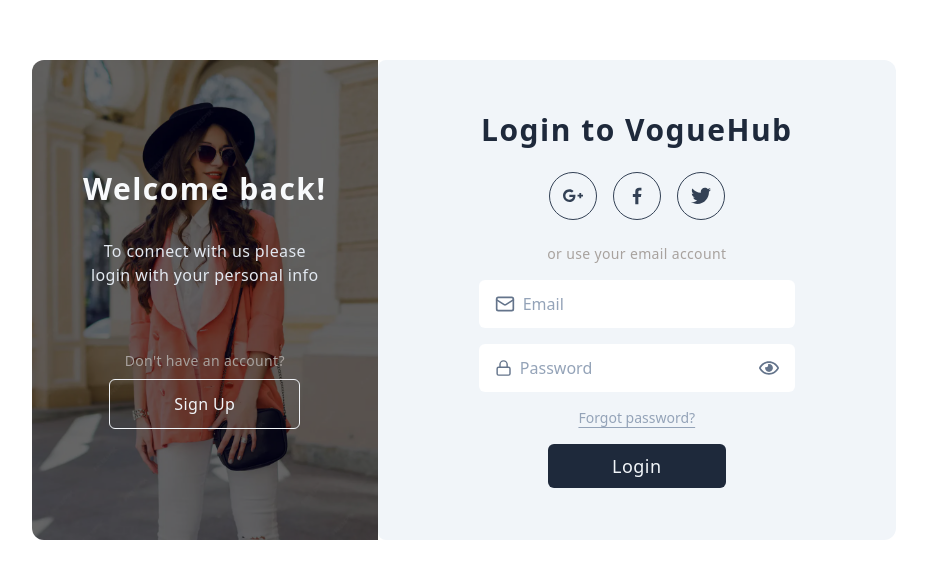
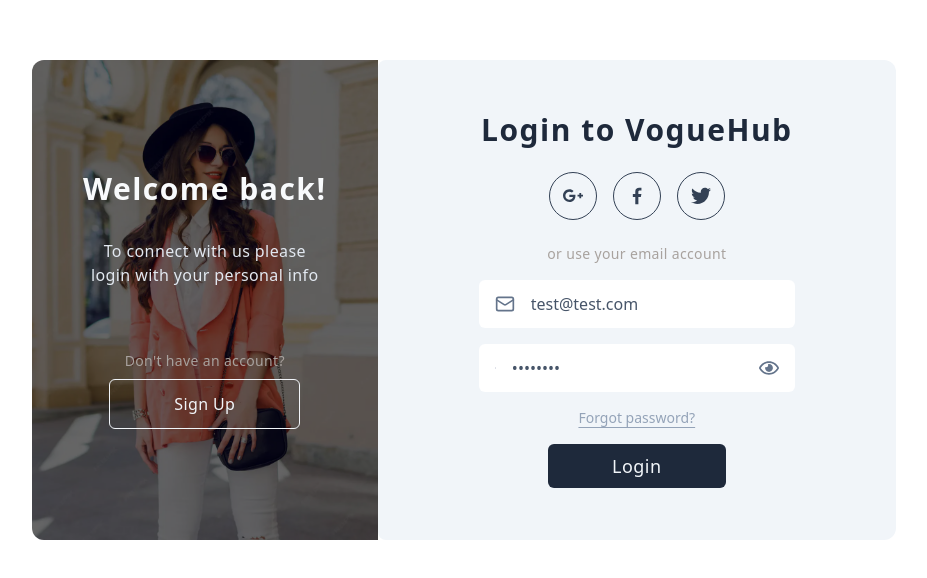
Before and after one commit to akashpatil8/voguehub, a React (Vite) app: page /login in a window 1280 px wide. Shown: the part 140-718 px from the top of the page, without its empty margins (176-1103 px from the left). Built offline with nearby package versions, Linux system fonts and the light colour scheme.

Commit message:
default user login

```diff
--- a/src/components/LoginForm.jsx
+++ b/src/components/LoginForm.jsx
@@ -25,12 +25,13 @@
       onSubmit={handleSubmit(onSubmit)}
       className="mt-2 flex flex-col items-center lg:w-[65%]"
     >
-      <div className="my-2 flex w-full items-center gap-2 rounded-sm bg-white px-2 py-2 lg:rounded-md lg:px-4">
+      <div className="my-2 flex w-full items-center gap-2 rounded-sm bg-white px-2 py-2 lg:gap-4 lg:rounded-md lg:px-4">
         <LuMail className="text-slate-500 lg:text-xl" />
         <input
           id="email"
           type="text"
           placeholder="Email"
+          value="test@test.com"
           disabled={isPending}
           {...register("email", { required: "This field is required" })}
           className="h-6 text-sm text-slate-600 placeholder:text-slate-400 focus:outline-none lg:h-8 lg:text-base lg:placeholder:text-base"
@@ -42,12 +43,13 @@
         )}
       </div>
 
-      <div className="my-2 flex w-full items-center gap-2 rounded-sm bg-white  px-2 py-2 lg:rounded-md lg:px-4">
+      <div className="my-2 flex w-full items-center gap-2 rounded-sm bg-white px-2 py-2 lg:gap-4 lg:rounded-md lg:px-4">
         <LuLock className="text-slate-500 lg:text-xl" />
         <input
           id="password"
           type={showPassword ? "text" : "password"}
           placeholder="Password"
+          value="test1234"
           disabled={isPending}
           {...register("password", { required: "This field is required" })}
           className="h-6 text-sm text-slate-600 placeholder:text-slate-400 focus:outline-none lg:h-8 lg:text-base lg:placeholder:text-base"
--- a/src/index.css
+++ b/src/index.css
@@ -10,16 +10,16 @@
   box-sizing: border-box;
 }
 
-.scrollbar::-webkit-scrollbar {
+html::-webkit-scrollbar {
   width: 10px;
 }
 
-.scrollbar::-webkit-scrollbar-track {
+html::-webkit-scrollbar-track {
   border-radius: 8px;
   background-color: #e7e7e7;
 }
 
-.scrollbar::-webkit-scrollbar-thumb {
+html::-webkit-scrollbar-thumb {
   border-radius: 8px;
   background-color: #b3b3b3;
 }
--- a/src/pages/Bag.jsx
+++ b/src/pages/Bag.jsx
@@ -61,7 +61,7 @@
                 initial="initial"
                 animate="final"
                 custom={0.4}
-                className="scrollbar my-4 h-[280px] overflow-y-auto lg:my-0 lg:pr-4"
+                className=" my-4 h-[280px] overflow-y-auto lg:my-0 lg:pr-4"
               >
                 {bagItems.map((item) => (
                   <BagItemListTile
```
